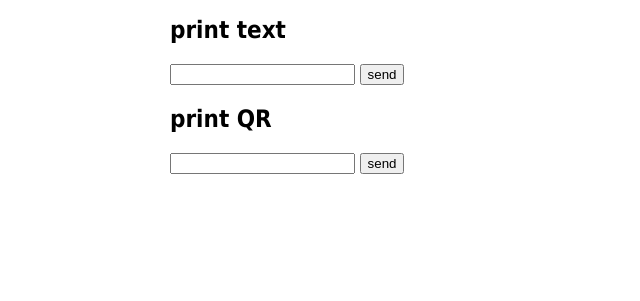
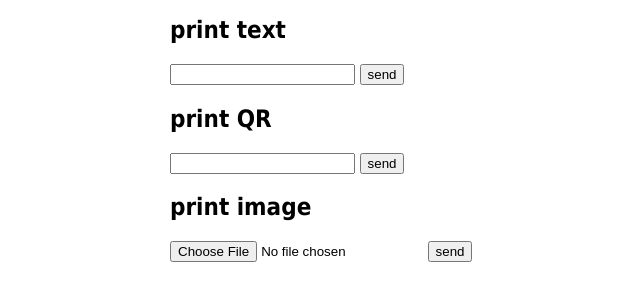
Before and after one commit to alifeee/thermal-printer-pi, a Flask app: page / in a window 1280 px wide. Shown: the part 174-475 px from the top of the page, without its empty margins (190-830 px from the left). Run offline with Flask 3, Linux system fonts and the light colour scheme.

Commit message:
add image printing

```diff
--- a/server.py
+++ b/server.py
@@ -1,5 +1,6 @@
 """a server to listen to printing requests
 """
+
 import os
 import sys
 from flask import Flask, render_template, request
@@ -8,75 +9,102 @@ from escpos.exceptions import USBNotFoundError, DeviceNotFoundError, ImageWidthE
 
 app = Flask(__name__)
 
+
 @app.route("/")
 def homepage():
-  return render_template("index.html")
+    return render_template("index.html")
+
+
 #  return "<p>Hello world</p>"
+
 
 @app.route("/printtext", methods=["POST"])
 def text():
-  form = request.form
-  text = form.get("text", "")
+    form = request.form
+    text = form.get("text", "")
 
-  try:
-  # https://python-escpos.readthedocs.io/en/latest/api/escpos.html#escpos.escpos.Escpos.set
-    p = Usb(0x0416, 0x5011, profile="ZJ-5870")
+    try:
+        # https://python-escpos.readthedocs.io/en/latest/api/escpos.html#escpos.escpos.Escpos.set
+        p = Usb(0x0416, 0x5011, profile="ZJ-5870")
 
-    p.set(
-      align = form.get("align", "center"),
-      font = form.get("font", "a"),
-      bold = form.get("bold", False),
-      underline = form.get("underline", False),
-      double_height = form.get("double_height", False),
-      double_width = form.get("double_width", False),
-      invert = form.get("invert", False),
-      flip = form.get("flip", False),
-    )
+        p.set(
+            align=form.get("align", "center"),
+            font=form.get("font", "a"),
+            bold=form.get("bold", False),
+            underline=form.get("underline", False),
+            double_height=form.get("double_height", False),
+            double_width=form.get("double_width", False),
+            invert=form.get("invert", False),
+            flip=form.get("flip", False),
+        )
 
-    p.text(text)
-    p.ln()
+        p.text(text)
+        p.ln()
 
-    if form.get("after_padding", True):
-      p.ln()
-      p.ln()
-      p.ln()
+        if form.get("after_padding", True):
+            p.ln()
+            p.ln()
+            p.ln()
 
-  except (USBNotFoundError, DeviceNotFoundError) as ex:
+    except (USBNotFoundError, DeviceNotFoundError):
+        p.close()
+        return "USB thermal printer not found... is it plugged in?"
+
     p.close()
-    return "USB thermal printer not found... is it plugged in?"
+    return f"done! printed:<br> {text}"
 
-  p.close()
-  return f"done! printed:<br> {text}"
 
 @app.route("/printqr", methods=["POST"])
 def qr():
-  form = request.form
-  link = form.get("link", "")
+    form = request.form
+    link = form.get("link", "")
 
-  try:
+    try:
+        # https://python-escpos.readthedocs.io/en/latest/api/escpos.html#escpos.escpos.Escpos.qr
+        p = Usb(0x0416, 0x5011, profile="ZJ-5870")
+        size = 16
+        while True:
+            try:
+                p.qr(
+                    link,
+                    size=size,
+                    ec=1,
+                    native=False,
+                    center=False,
+                )
+                break
+            except ImageWidthError:
+                size -= 1
+            if size == 1:
+                break
+        p.set(normal_textsize=True)
+        p.textln(link)
+        p.ln(3)
+        p.close()
+
+    except (USBNotFoundError, DeviceNotFoundError):
+        p.close()
+        return "USB thermal printer not found... is it plugged in?"
+
+    return f"done! printed:<br> {link}"
+
+
+@app.route("/printimage", methods=["POST"])
+def image():
+    form = request.form
+    image = request.files["image"]
+
+    print(image)
+
+    image.save("/tmp/89175891.png")
+
     p = Usb(0x0416, 0x5011, profile="ZJ-5870")
-    size = 16
-    while True:
-      try:
-        p.qr(
-          link,
-          size=size,
-          ec=1,
-          native=False,
-          center=False,
-        )
-        break
-      except ImageWidthError:
-        size -= 1
-      if size == 1:
-        break
-    p.set(normal_textsize=True)
-    p.textln(link)
-    p.ln(3)
+    p.image(
+        "/tmp/89175891.png",
+        center=True,
+    )
+
+    p.ln(4)
     p.close()
 
-  except (USBNotFoundError, DeviceNotFoundError) as ex:
-    p.close()
-    return "USB thermal printer not found... is it plugged in?"
-
-  return f"done! printed:<br> {link}"
+    return "done maybe"
--- a/templates/index.html
+++ b/templates/index.html
@@ -34,5 +34,12 @@ font-family: Tahoma, Verdana, Arial, sans-serif; }
   <button type="submit">send</button>
 </form>
 
+<h2>print image</h2>
+<form method="POST" action="/printimage" enctype="multipart/form-data" >
+  <label for="i-image">
+  <input type="file" name="image" id="i-image">
+  <button type="submit">send</button>
+</form>
+
 </body>
 </html>
```
